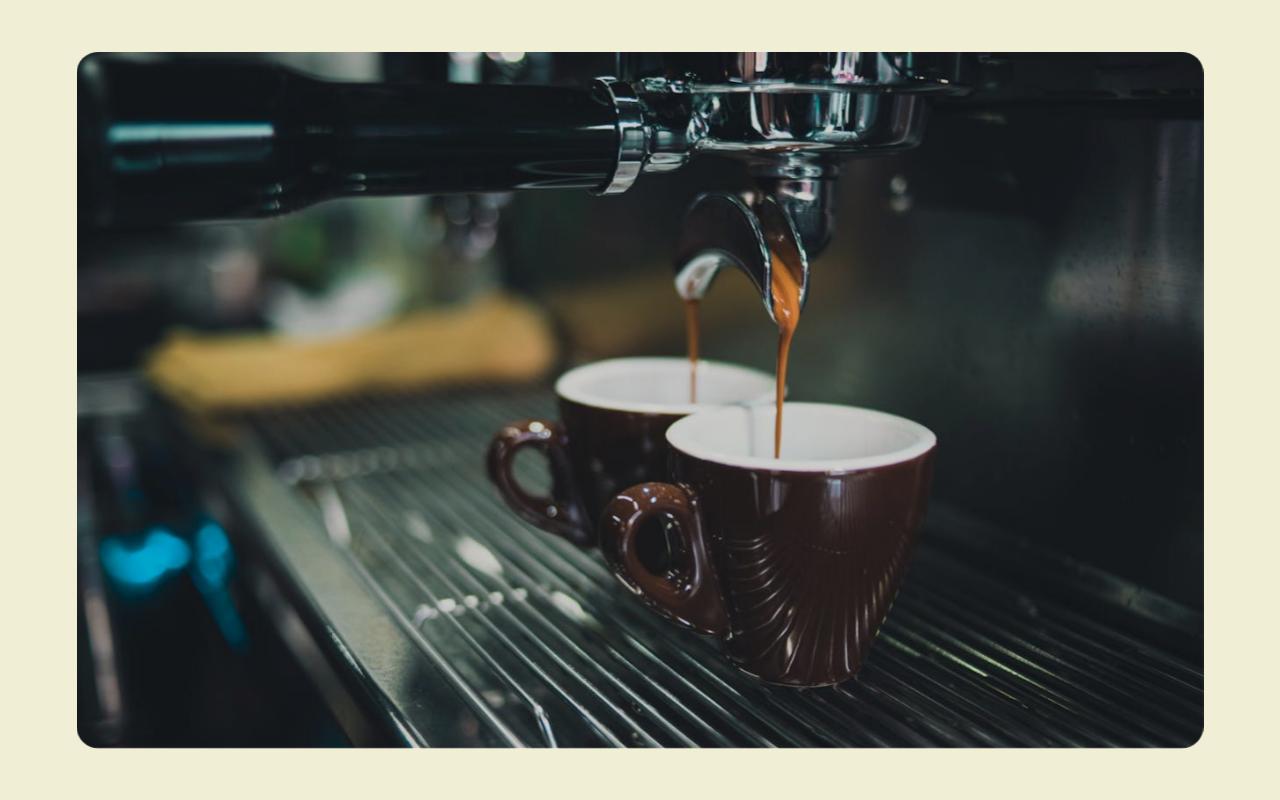
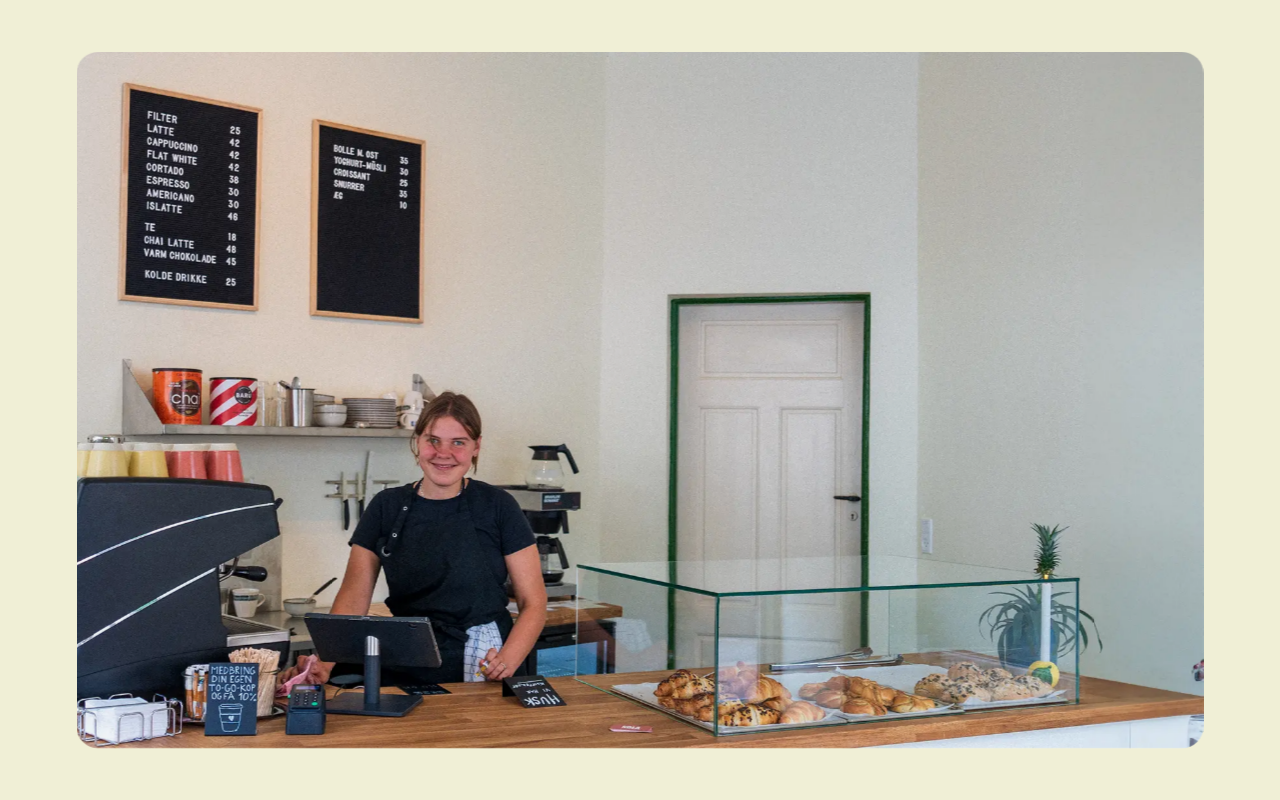
Before and after one commit to t-holmquist/sola, a Next.js app: page /kaffebar in a window 1280 px wide. Shown: the top 800 px of the page. Built offline with nearby package versions, Linux system fonts and the light colour scheme.

Commit message:
Added hero images

```diff
--- a/app/kaffebar/page.tsx
+++ b/app/kaffebar/page.tsx
@@ -8,7 +8,7 @@ export default function Home() {
   return (
     <main className="bg-[#f0efd6]">
     <TextParallaxContent
-    imgPath="/office5.jpg"
+    imgPath="/Hero-kaffebar.webp"
     subheading="Kaffebar og Kontorfællesskab"
     heading="SOLA"
     href="/"
--- a/app/page.tsx
+++ b/app/page.tsx
@@ -10,7 +10,7 @@ export default function Home() {
   return (
     <main className="bg-[#f0efd6] flex flex-col gap-20">
       <TextParallaxContent
-        imgPath="/office.jpg"
+        imgPath="/Hero-kontor.webp"
         subheading="Kaffebar og Kontorfællesskab"
         heading="SOLA"
         href="/kaffebar"
--- a/components/gallery.tsx
+++ b/components/gallery.tsx
@@ -2,7 +2,7 @@ import Image from "next/image";
 
 const Gallery = () => {
   return (
-    <div className="flex flex-col sm:flex-row justify-center mt-6 sm:mt-32 mb-40 sm:mb-60 px-5 sm:gap-0 gap-6">
+    <div className="flex flex-col sm:flex-row justify-center mt-6 sm:mt-32 mb-40 sm:mb-72 px-5 sm:gap-0 gap-6">
         <Image
         src='/office-wide.jpg'
         width={1220}
--- a/components/textParallaxContent.tsx
+++ b/components/textParallaxContent.tsx
@@ -61,7 +61,7 @@ const StickyImage = ({ imgPath }: { imgPath: string }) => {
         style={{
           backgroundImage: `url(${imgPath})`,
           backgroundSize: "cover",
-          backgroundPosition: "center",
+          backgroundPosition: "right",
           height: `calc(100vh - ${IMG_PADDING * 2}px)`,
           top: IMG_PADDING,
           scale,
@@ -70,7 +70,7 @@ const StickyImage = ({ imgPath }: { imgPath: string }) => {
         className="relative z-0 overflow-hidden rounded-3xl"
       >
         <motion.div
-          className="absolute inset-0 bg-black/40"
+          className="absolute inset-0 bg-black/10"
           style={{
             opacity,
           }}
```
Also changed, not shown: public/Hero-kaffebar.webp (added), public/Hero-kontor.webp (added).
